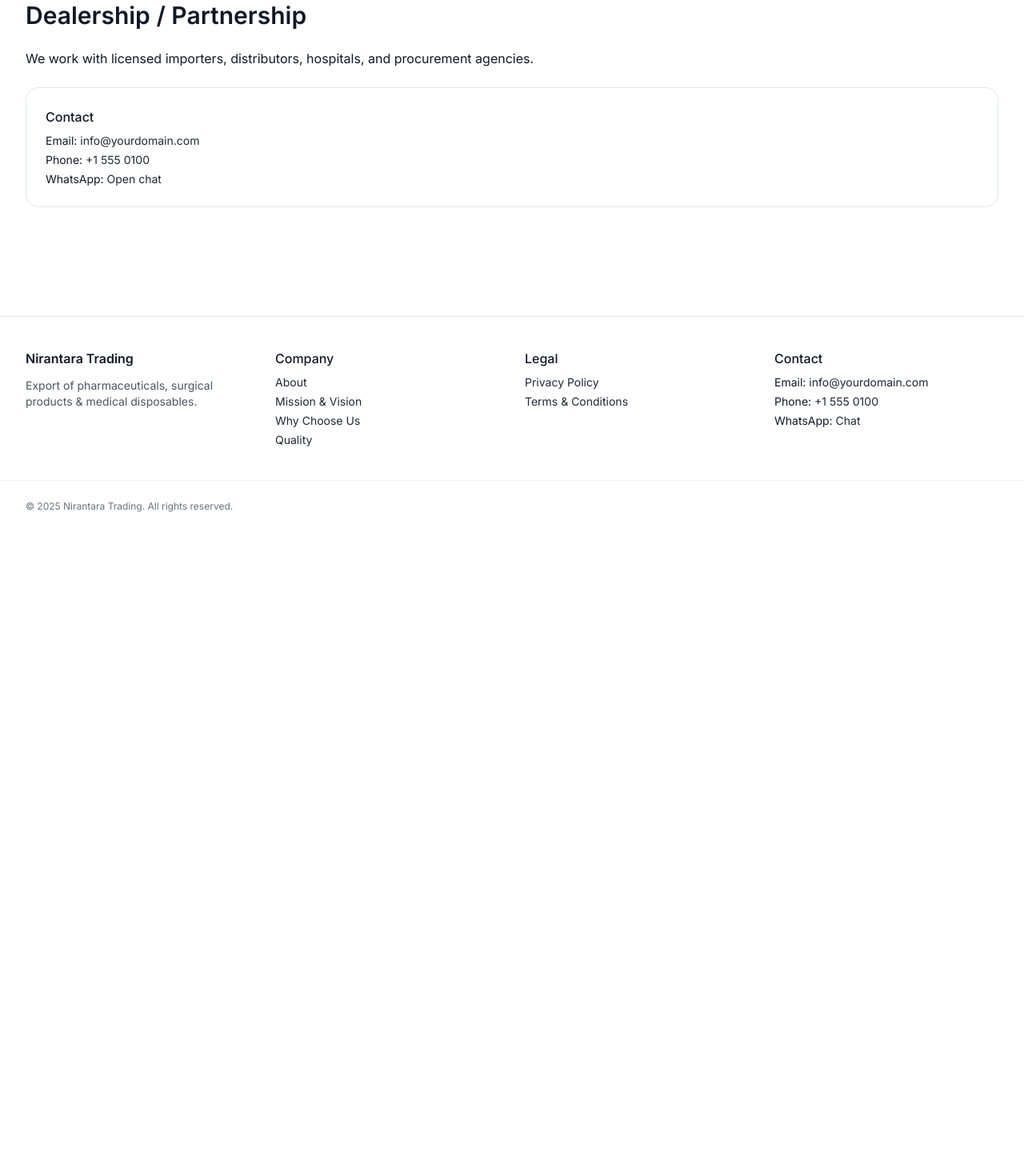
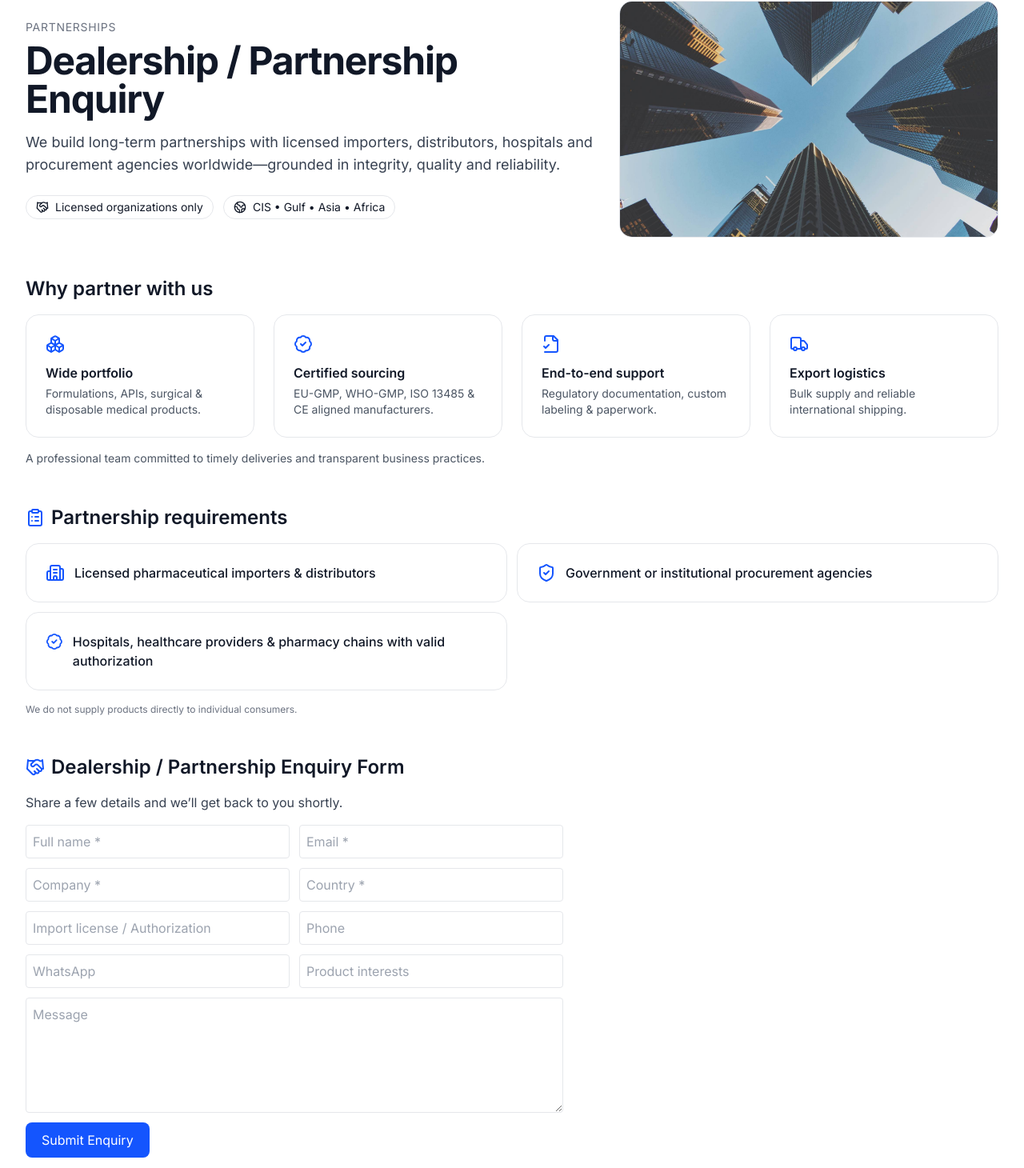
Before and after one commit to romahawk/nirantara-site, a Next.js app: page /dealership in a window 1280 px wide. Shown: the part 104-1564 px from the top of the page at 80% size. Before the commit the page ends 800 px from the top, so only its background shows below. Built offline with nearby package versions, Linux system fonts and the light colour scheme.

Commit message:
fix(dealership): move mailto form to Client Component and pass serializable props only

```diff
--- /dev/null
+++ b/src/app/dealership/EnquiryFormClient.tsx
@@ -0,0 +1,65 @@
+"use client";
+
+import React from "react";
+
+export default function EnquiryFormClient({ mailTo }: { mailTo: string }) {
+  const onSubmit = (e: React.FormEvent<HTMLFormElement>) => {
+    e.preventDefault();
+    const fd = new FormData(e.currentTarget);
+
+    const name = (fd.get("name") as string) || "";
+    const email = (fd.get("email") as string) || "";
+    const company = (fd.get("company") as string) || "";
+    const country = (fd.get("country") as string) || "";
+    const license = (fd.get("license") as string) || "";
+    const phone = (fd.get("phone") as string) || "";
+    const whatsapp = (fd.get("whatsapp") as string) || "";
+    const interests = (fd.get("interests") as string) || "";
+    const message = (fd.get("message") as string) || "";
+
+    const subject = encodeURIComponent(`Partnership enquiry — ${company || name}`);
+    const body = encodeURIComponent(
+      [
+        `Name: ${name}`,
+        `Email: ${email}`,
+        `Company: ${company}`,
+        `Country: ${country}`,
+        `Import License / Authorization: ${license}`,
+        `Phone: ${phone}`,
+        `WhatsApp: ${whatsapp}`,
+        `Product Interests: ${interests}`,
+        "",
+        "Message:",
+        message,
+      ].join("\n")
+    );
+
+    window.location.href = `mailto:${mailTo}?subject=${subject}&body=${body}`;
+  };
+
+  return (
+    <form onSubmit={onSubmit} className="grid gap-3 max-w-2xl">
+      <div className="grid sm:grid-cols-2 gap-3">
+        <input name="name" placeholder="Full name *" required className="w-full p-2 border rounded dark:border-gray-700" />
+        <input name="email" type="email" placeholder="Email *" required className="w-full p-2 border rounded dark:border-gray-700" />
+      </div>
+      <div className="grid sm:grid-cols-2 gap-3">
+        <input name="company" placeholder="Company *" required className="w-full p-2 border rounded dark:border-gray-700" />
+        <input name="country" placeholder="Country *" required className="w-full p-2 border rounded dark:border-gray-700" />
+      </div>
+      <div className="grid sm:grid-cols-2 gap-3">
+        <input name="license" placeholder="Import license / Authorization" className="w-full p-2 border rounded dark:border-gray-700" />
+        <input name="phone" placeholder="Phone" className="w-full p-2 border rounded dark:border-gray-700" />
+      </div>
+      <div className="grid sm:grid-cols-2 gap-3">
+        <input name="whatsapp" placeholder="WhatsApp" className="w-full p-2 border rounded dark:border-gray-700" />
+        <input name="interests" placeholder="Product interests" className="w-full p-2 border rounded dark:border-gray-700" />
+      </div>
+      <textarea name="message" placeholder="Message" className="w-full p-2 border rounded dark:border-gray-700 h-36" />
+      <button className="rounded-lg bg-brand text-white px-5 py-2.5 w-fit">Submit Enquiry</button>
+      <p className="text-xs text-gray-500 dark:text-gray-400">
+        This opens your email client with a pre-filled message. No data is stored on this site.
+      </p>
+    </form>
+  );
+}
--- a/src/app/dealership/page.tsx
+++ b/src/app/dealership/page.tsx
@@ -1,18 +1,179 @@
-export const metadata = { title: "Dealership / Partnership" };
-const EMAIL = "info@yourdomain.com"; const PHONE = "+1 555 0100"; const WA = "https://wa.me/15550100";
-export default function Page() {
+import Image from "next/image";
+import Link from "next/link";
+import {
+  Handshake,
+  BadgeCheck,
+  FileCheck2,
+  Truck,
+  Boxes,
+  ShieldCheck,
+  Building2,
+  ClipboardList,
+  Mail,
+  Phone,
+  MessageSquare,
+  Globe2,
+} from "lucide-react";
+import EnquiryFormClient from "./EnquiryFormClient";   // ✅ client component
+
+// Reuse the About hero (exists at: src/app/about/hero.jpg)
+import hero from "../about/hero.jpg";
+
+export const metadata = {
+  title: "Dealership / Partnership",
+  description:
+    "Partner with a compliance-first merchant exporter of pharmaceuticals, surgical products and medical disposables.",
+};
+
+// Contact constants (update to real values)
+const COMPANY_EMAIL = "info@yourdomain.com";
+const COMPANY_PHONE = "+1 555 0100";
+const WHATSAPP_LINK = "https://wa.me/15550100";
+
+export default function DealershipPage() {
   return (
-    <section className="space-y-6">
-      <h1 className="text-3xl font-semibold">Dealership / Partnership</h1>
-      <p>We work with licensed importers, distributors, hospitals, and procurement agencies.</p>
-      <div className="card">
-        <h2 className="font-medium mb-2">Contact</h2>
-        <ul className="text-sm space-y-1">
-          <li>Email: <a className="link" href={`mailto:${EMAIL}`}>{EMAIL}</a></li>
-          <li>Phone: <a className="link" href={`tel:${PHONE}`}>{PHONE}</a></li>
-          <li>WhatsApp: <a className="link" href={WA} target="_blank">Open chat</a></li>
+    <section className="space-y-12">
+      {/* Hero */}
+      <div className="grid gap-8 lg:grid-cols-[1.2fr_0.8fr] items-center">
+        <div>
+          <p className="text-sm uppercase tracking-wider text-gray-500 dark:text-gray-400">
+            Partnerships
+          </p>
+          <h1 className="mt-2 text-4xl md:text-5xl font-bold tracking-tight">
+            Dealership / Partnership Enquiry
+          </h1>
+          <p className="mt-4 text-lg text-gray-700 dark:text-gray-300">
+            We build long-term partnerships with licensed importers, distributors,
+            hospitals and procurement agencies worldwide—grounded in integrity,
+            quality and reliability.
+          </p>
+          <div className="mt-6 flex flex-wrap gap-3">
+            <Chip icon={<Handshake size={16} />}>Licensed organizations only</Chip>
+            <Chip icon={<Globe2 size={16} />}>CIS • Gulf • Asia • Africa</Chip>
+          </div>
+        </div>
+
+        <div className="relative aspect-[16/10] overflow-hidden rounded-2xl border border-gray-200 dark:border-gray-800">
+          <div className="absolute inset-0 bg-gradient-to-br from-brand/15 to-transparent" />
+          <Image
+            src={hero}
+            alt="Nirantara Trading — partnership"
+            fill
+            className="object-cover"
+            placeholder="blur"
+            priority
+            sizes="(min-width:1024px) 50vw, 100vw"
+          />
+        </div>
+      </div>
+
+      {/* Benefits */}
+      <section className="space-y-4">
+        <h2 className="text-2xl font-semibold">Why partner with us</h2>
+        <div className="grid gap-6 sm:grid-cols-2 lg:grid-cols-4">
+          <Card
+            icon={<Boxes className="text-brand" />}
+            title="Wide portfolio"
+            desc="Formulations, APIs, surgical & disposable medical products."
+          />
+          <Card
+            icon={<BadgeCheck className="text-brand" />}
+            title="Certified sourcing"
+            desc="EU-GMP, WHO-GMP, ISO 13485 & CE aligned manufacturers."
+          />
+          <Card
+            icon={<FileCheck2 className="text-brand" />}
+            title="End-to-end support"
+            desc="Regulatory documentation, custom labeling & paperwork."
+          />
+          <Card
+            icon={<Truck className="text-brand" />}
+            title="Export logistics"
+            desc="Bulk supply and reliable international shipping."
+          />
+        </div>
+        <p className="text-sm text-gray-600 dark:text-gray-400">
+          A professional team committed to timely deliveries and transparent business practices.
+        </p>
+      </section>
+
+      {/* Partnership requirements */}
+      <section className="space-y-4">
+        <div className="flex items-center gap-2">
+          <ClipboardList className="text-brand" />
+          <h2 className="text-2xl font-semibold">Partnership requirements</h2>
+        </div>
+        <ul className="grid gap-3 md:grid-cols-2">
+          <LI icon={<Building2 className="text-brand" />}>Licensed pharmaceutical importers & distributors</LI>
+          <LI icon={<ShieldCheck className="text-brand" />}>Government or institutional procurement agencies</LI>
+          <LI icon={<BadgeCheck className="text-brand" />}>Hospitals, healthcare providers & pharmacy chains with valid authorization</LI>
         </ul>
+        <p className="text-xs text-gray-500 dark:text-gray-400">
+          We do not supply products directly to individual consumers.
+        </p>
+      </section>
+
+      {/* Enquiry form (Client Component) */}
+      <section className="space-y-4">
+        <div className="flex items-center gap-2">
+          <Handshake className="text-brand" />
+          <h2 className="text-2xl font-semibold">Dealership / Partnership Enquiry Form</h2>
+        </div>
+        <p className="text-gray-700 dark:text-gray-300">
+          Share a few details and we’ll get back to you shortly.
+        </p>
+
+        {/* ✅ Only pass serializable props (strings). No event handlers from the server. */}
+        <EnquiryFormClient mailTo={COMPANY_EMAIL} />
+
+        <div className="grid gap-3 sm:grid-cols-3 text-sm">
+          <a className="link inline-flex items-center gap-2" href={`mailto:${COMPANY_EMAIL}`}><Mail size={16}/> {COMPANY_EMAIL}</a>
+          <a className="link inline-flex items-center gap-2" href={`tel:${COMPANY_PHONE}`}><Phone size={16}/> {COMPANY_PHONE}</a>
+          <a className="link inline-flex items-center gap-2" href={WHATSAPP_LINK} target="_blank"><MessageSquare size={16}/> WhatsApp</a>
+        </div>
+      </section>
+
+      {/* CTA */}
+      <div className="card flex flex-col sm:flex-row items-start sm:items-center justify-between gap-4">
+        <div className="space-y-1">
+          <h3 className="font-semibold">Ready to collaborate?</h3>
+          <p className="text-sm text-gray-600 dark:text-gray-400">
+            Let’s align on your market’s regulatory and labeling requirements.
+          </p>
+        </div>
+        <Link href="/quality-assurance" className="rounded-lg bg-brand text-white px-5 py-2.5">
+          See our quality approach
+        </Link>
       </div>
     </section>
   );
 }
+
+/* ---------- Small helpers ---------- */
+function LI({ children, icon }: { children: React.ReactNode; icon?: React.ReactNode }) {
+  return (
+    <li className="card flex items-start gap-3">
+      {icon ?? <BadgeCheck className="mt-0.5 text-brand" />}
+      <div className="font-medium">{children}</div>
+    </li>
+  );
+}
+
+function Card({ icon, title, desc }: { icon: React.ReactNode; title: string; desc: string }) {
+  return (
+    <div className="card">
+      {icon}
+      <h3 className="mt-3 font-semibold">{title}</h3>
+      <p className="mt-1 text-sm text-gray-600 dark:text-gray-400">{desc}</p>
+    </div>
+  );
+}
+
+function Chip({ children, icon }: { children: React.ReactNode; icon?: React.ReactNode }) {
+  return (
+    <span className="inline-flex items-center gap-2 rounded-full border px-3 py-1 text-sm dark:border-gray-700">
+      {icon}
+      {children}
+    </span>
+  );
+}
```
